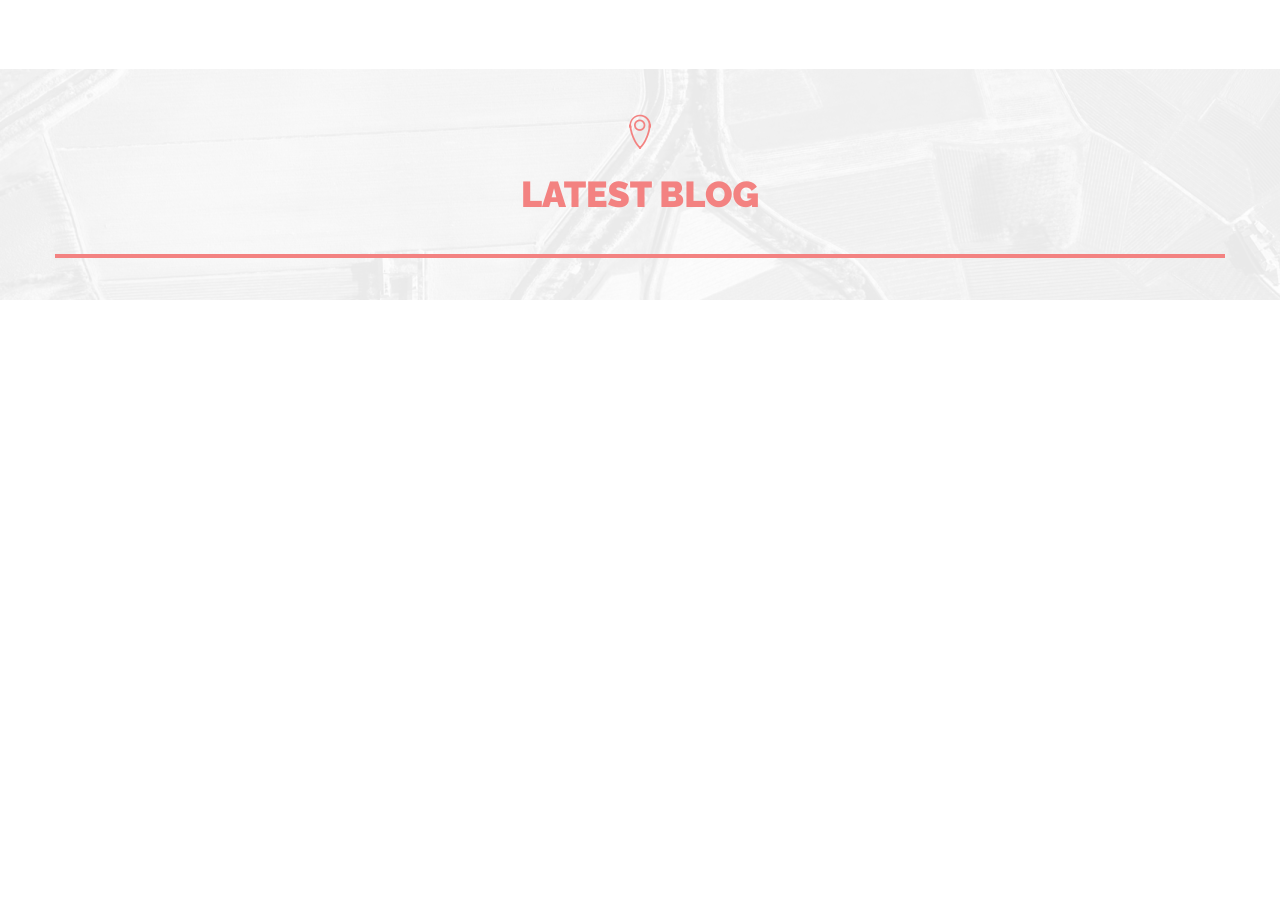
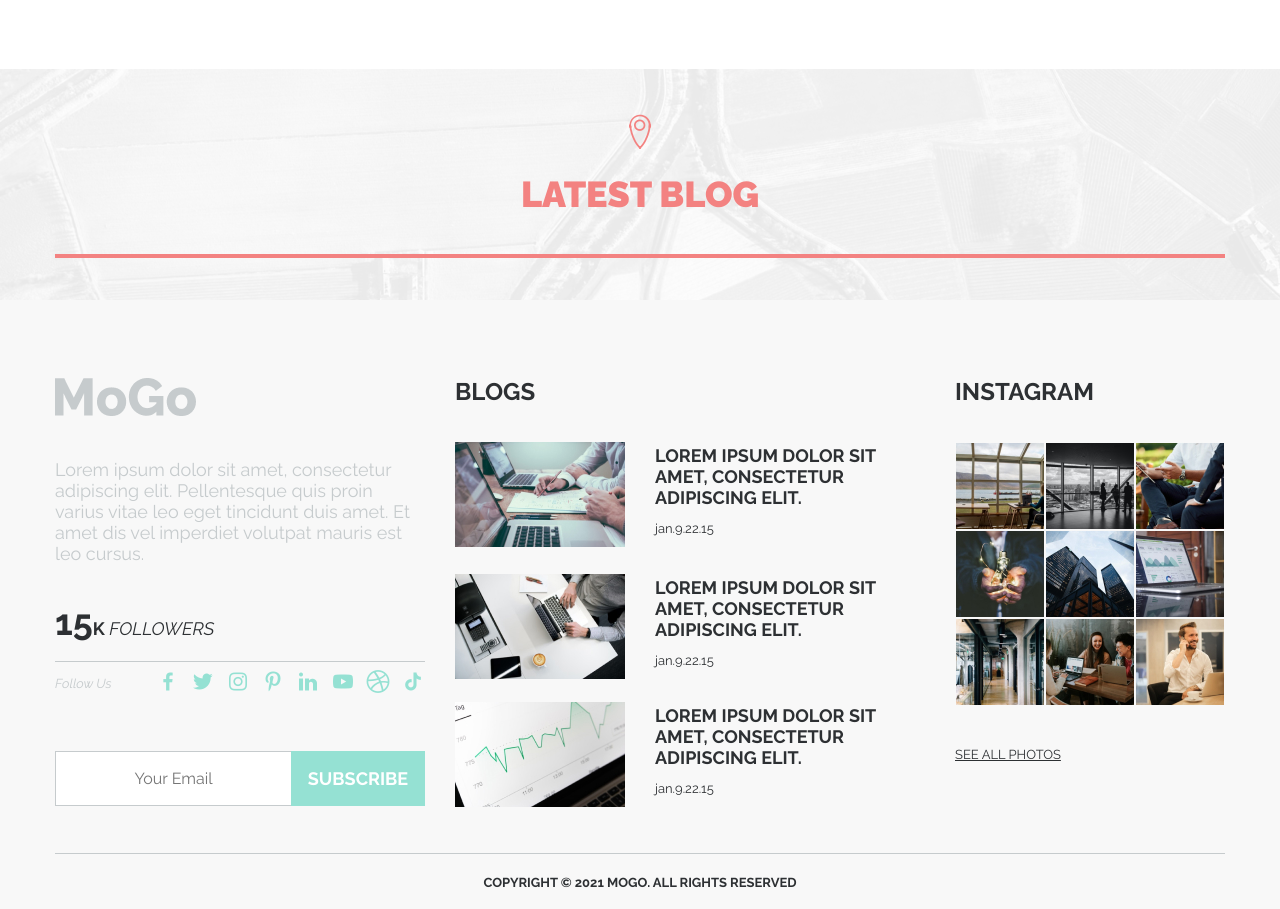
Before and after one commit to MATABIOZ/mogo-project, a website built with Parcel: page index.html in a window 1280 px wide. Shown: the part 9505-10414 px from the top of the page. Before the commit the page ends 9805 px from the top, so only its background shows below. Built offline with nearby package versions, Linux system fonts and the light colour scheme; files whose address does not match are found by name.

Commit message:
Added block_footer

```diff
--- a/index.html
+++ b/index.html
@@ -779,6 +779,114 @@
 			</div>
 		</div>
 	</section>
+	<footer class="footer">
+		<div class="container">
+			<div class="footer__wrapper">
+				<div class="footer__inner">
+					<div class="footer__item">
+						<div class="footer__logo">
+							<a href="#"><img src="./images/mogo-footer.png" alt="logo"></a>
+						</div>
+						<div class="footer__description">
+							<p>Lorem ipsum dolor sit amet, consectetur adipiscing elit. Pellentesque quis proin varius vitae leo eget tincidunt duis amet. Et amet dis vel imperdiet volutpat mauris est leo cursus.</p>
+						</div>
+						<div class="footer__social">
+							<div class="footer__social-title">
+								<h4><span>15</span><span>k</span> followers</h4>
+							</div>
+							<div class="footer__social-inner">
+								<div class="footer__social-subtitle">
+									<h5>Follow Us</h5>
+								</div>
+								<ul class="footer__social-logos">
+									<li><a href="#"></a></li>
+									<li><a href="#"></a></li>
+									<li><a href="#"></a></li>
+									<li><a href="#"></a></li>
+									<li><a href="#"></a></li>
+									<li><a href="#"></a></li>
+									<li><a href="#"></a></li>
+									<li><a href="#"></a></li>
+								</ul>
+							</div>
+						</div>
+						<form class="footer__form">
+							<input type="email" placeholder="Your Email" name="email" required>
+							<button type="submit">subscribe</button>
+						</form>
+					</div>
+					<div class="footer__item">
+						<div class="footer__title">
+							<h3>blogs</h3>
+						</div>
+						<a class="footer__blog-link" href="#">
+							<div class="blog-card">
+								<div class="blog-card__image">
+									<img src="./images/blog-image-1.jpg" alt="image">
+								</div>
+								<div class="blog-card__text">
+									<div class="blog-card__title">
+										<h4>Lorem ipsum dolor sit amet, consectetur adipiscing elit.</h4>
+									</div>
+									<span class="blog-card__date">jan.9.22.15</span>
+								</div>
+							</div>
+						</a>
+						<a class="footer__blog-link" href="#">
+							<div class="blog-card">
+								<div class="blog-card__image">
+									<img src="./images/blog-image-2.jpg" alt="image">
+								</div>
+								<div class="blog-card__text">
+									<div class="blog-card__title">
+										<h4>Lorem ipsum dolor sit amet, consectetur adipiscing elit.</h4>
+									</div>
+									<span class="blog-card__date">jan.9.22.15</span>
+								</div>
+							</div>
+						</a>
+						<a class="footer__blog-link" href="#">
+							<div class="blog-card">
+								<div class="blog-card__image">
+									<img src="./images/blog-image-3.jpg" alt="image">
+								</div>
+								<div class="blog-card__text">
+									<div class="blog-card__title">
+										<h4>Lorem ipsum dolor sit amet, consectetur adipiscing elit.</h4>
+									</div>
+									<span class="blog-card__date">jan.9.22.15</span>
+								</div>
+							</div>
+						</a>
+					</div>
+					<div class="footer__item">
+						<div class="footer__title">
+							<h3>instagram</h3>
+						</div>
+						<ul class="instagram-card">
+							<li><a href="#"><img src="./images/instagram-image-1.jpg" alt="photo"></a></li>
+							<li><a href="#"><img src="./images/instagram-image-2.jpg" alt="photo"></a></li>
+							<li><a href="#"><img src="./images/instagram-image-3.jpg" alt="photo"></a></li>
+							<li><a href="#"><img src="./images/instagram-image-4.jpg" alt="photo"></a></li>
+							<li><a href="#"><img src="./images/instagram-image-5.jpg" alt="photo"></a></li>
+							<li><a href="#"><img src="./images/instagram-image-6.jpg" alt="photo"></a></li>
+							<li><a href="#"><img src="./images/instagram-image-7.jpg" alt="photo"></a></li>
+							<li><a href="#"><img src="./images/instagram-image-8.jpg" alt="photo"></a></li>
+							<li><a href="#"><img src="./images/instagram-image-9.jpg" alt="photo"></a></li>
+						</ul>
+						<div class="footer__all-photos">
+							<a href="#">see all photos</a>
+						</div>
+					</div>
+				</div>
+			</div>
+			<div class="footer__copyright">
+				<div class="footer__copyright-inner">
+					<a href="#">Copyright &copy 2021 mogo. All Rights Reserved</a>
+				</div>
+			</div>
+		</div>
+	</footer>
 </body>
 
 </html>
--- a/styles/components/footer.less
+++ b/styles/components/footer.less
@@ -0,0 +1,263 @@
+.footer {
+
+	&__wrapper {
+		width: 100%;
+		padding: 42px 16px;
+		background-color: @background-color-alabaster;
+	}
+
+	&__inner {
+		margin: 0 auto;
+		max-width: 1170px;
+		display: flex;
+	}
+
+	&__item {
+
+		&:nth-child(1) {
+			max-width: 370px;
+		}
+
+		&:nth-child(2) {
+			margin: 0 30px;
+			max-width: 470px;
+		}
+
+		&:nth-child(3) {
+			max-width: 270px;
+			flex-shrink: 0;
+		}
+	}
+
+
+
+	&__title {
+		padding: 36px 0;
+
+		h3 {
+			.font-sizes_700-24-28();
+			text-transform: uppercase;
+		}
+	}
+
+	&__description {
+		padding: 17px 0;
+
+		p {
+			.font-sizes_400-18-21();
+			color: @text-color-silver-sand;
+		}
+	}
+
+	&__logo {
+		display: flex;
+
+		a {
+			display: inline-block;
+			transition: all linear 0.2s;
+		}
+
+		a:hover {
+			transform: scale(1.15);
+		}
+
+		a:active {
+			transform: scale(1);
+		}
+	}
+
+	&__social {
+		padding-bottom: 46px;
+
+		&-title {
+			padding: 20px 0 18px;
+			border-bottom: 1px solid @background-color-silver-sand;
+
+			h4 {
+				.font-sizes_400-18-21();
+				font-style: italic;
+				text-transform: uppercase;
+
+				span {
+					.font-sizes_700-36-42();
+					font-style: normal;
+
+					&:nth-child(2) {
+						.font-sizes_700-18-21();
+					}
+				}
+			}
+		}
+
+		&-inner {
+			display: flex;
+			justify-content: space-between;
+			align-items: center;
+		}
+
+		&-subtitle {
+			padding: 14px 0;
+
+			h5 {
+				.font-sizes_400-13-15();
+				font-style: italic;
+				color: @text-color-silver-sand;
+			}
+		}
+
+		&-logos {
+			display: flex;
+			flex-wrap: wrap;
+
+			li {
+
+				a {
+					text-decoration: none;
+
+					&::before {
+						.icon-styles ();
+						color: @text-color-morning-glory;
+						font-size: 24px;
+						display: inline-block;
+						transition: all linear .2s;
+					}
+
+					&:hover::before {
+						transform: scale(1.3);
+						color: @text-color-froly;
+					}
+
+					&:active::before {
+						transform: scale(1);
+						color: @text-color-shark;
+					}
+				}
+
+				&:nth-child(2n+1) {margin: 0 11px;}
+
+				&:nth-child(1) a::before {content: @icon-facebook;}
+				&:nth-child(2) a::before {content: @icon-twitter;}
+				&:nth-child(3) a::before {content: @icon-instagram;}
+				&:nth-child(4) a::before {content: @icon-pinterest;}
+				&:nth-child(5) a::before {content: @icon-linkedin;}
+				&:nth-child(6) a::before {content: @icon-youtube;}
+				&:nth-child(7) a::before {content: @icon-dribbble;}
+				&:nth-child(8) a::before {content: @icon-tiktok;}
+			}
+		}
+	}
+
+	&__form {
+		display: grid;
+		grid-template-columns: minmax(0, 236px) minmax(0, 134px);
+
+		input {
+			height: 55px;
+			text-align: center;
+			outline: none;
+			border: 1px solid @background-color-silver-sand;
+			border-right: none;
+
+
+			::placeholder {
+				.font-sizes_400-18-21();
+				color: @text-color-silver-sand;
+			}
+		}
+
+		button {
+			height: 55px;
+			border: none;
+			outline: none;
+			background-color: @background-color-morning-glory;
+			cursor: pointer;
+			.font-sizes_700-18-21();
+			color: @text-color-white;
+			text-transform: uppercase;
+			transition: all linear .2s;
+
+			&:hover {
+				background-color: @background-color-monte-carlo;
+			}
+
+			&:active {
+				background-color: @background-color-patina;
+			}
+		}
+	}
+
+	&__blog-link {
+		display: inline-block;
+		text-decoration: none;
+		color: @text-color-shark;
+		transition: all linear .2s;
+
+		&:hover {
+			transform: scale(1.05);
+
+			h4 {
+				color: @text-color-froly;
+			}
+		}
+
+		&:active {
+			transform: scale(1);
+
+			h4 {
+				color: @text-color-shark;
+			}
+		}
+
+		&:nth-child(3) {
+			margin: 23px 0;
+		}
+	}
+
+	&__all-photos {
+		padding: 38px 0;
+
+		a {
+			.font-sizes_400-13-15();
+			text-transform: uppercase;
+			color: @text-color-shark;
+			transition: all linear .2s;
+
+			&:hover {
+				color: @text-color-froly;
+			}
+
+			&:active {
+				color: @text-color-shark;
+			}
+		}
+	}
+
+	&__copyright {
+		background-color: @background-color-alabaster;
+
+		&-inner {
+			max-width: 1170px;
+			margin: 0 auto;
+			text-align: center;
+			border-top: 1px solid @background-color-silver-sand;
+			padding: 18px 0;
+
+
+			a {
+				text-decoration: none;
+				.font-sizes_700-13-15();
+				color: @text-color-shark;
+				text-transform: uppercase;
+				transition: all linear .2s;
+
+				&:hover {
+					color: @text-color-froly;
+				}
+
+				&:active {
+					color: @text-color-shark;
+				}
+			}
+		}
+	}
+}
--- a/styles/main.less
+++ b/styles/main.less
@@ -745,7 +745,53 @@ body {
 		display: flex;
 
 		span::before {
-			content: @icon-views;
+			content: @icon-comments;
 		}
 	}
 }
+
+.blog-card {
+	display: flex;
+
+	&__image {
+		flex-shrink: 0;
+	}
+
+	&__text {
+		margin-left: 30px;
+
+		span {
+			display: inline-block;
+			padding: 10px 0;
+			.font-sizes_400-13-15();
+		}
+	}
+
+	&__title {
+		padding: 3px 0;
+
+		h4 {
+			.font-sizes_700-18-21();
+			text-transform: uppercase;
+		}
+	}
+}
+
+.instagram-card {
+	flex-shrink: 0;
+	display: grid;
+	grid-template-columns: repeat(3, 1fr);
+
+	li {
+		transition: all linear .2s;
+
+		&:hover {
+			transform: scale(1.05);
+			filter: contrast(160%);
+		}
+
+		&:active {
+			transform: scale(1);
+		}
+	}
+}
```
